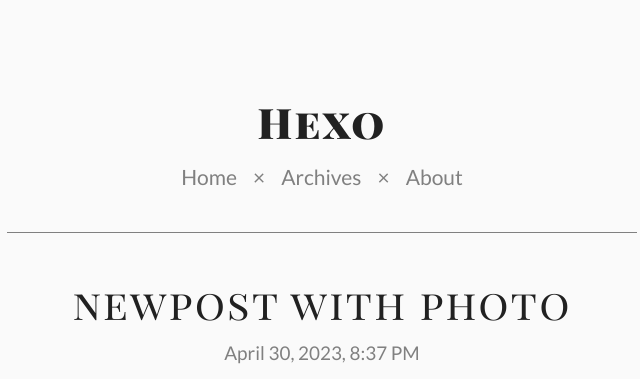
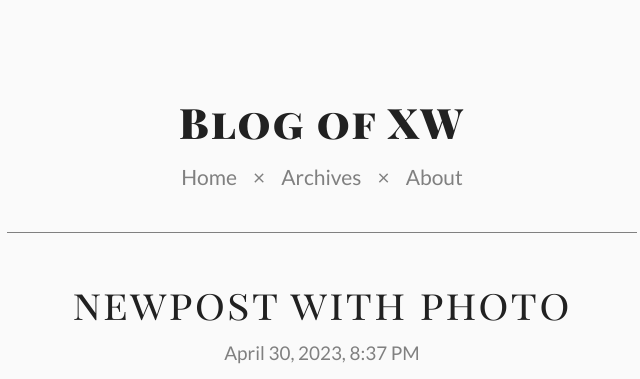
Before and after one commit to wxiang0110/wxiang0110.github.io, a plain HTML site: page index.html in a window 1280 px wide. Shown: the top 379 px of the page, without its empty margins (318-958 px from the left). Drawn offline with Linux system fonts and the light colour scheme.

Commit message:
Site updated: 2023-04-30 20:54:15

```diff
--- a/index.html
+++ b/index.html
@@ -3,7 +3,7 @@
 <head>
   <meta charset="utf-8">
 
-  <title>Hexo</title>
+  <title>Blog of XW</title>
   <meta name="viewport" content="width=device-width, initial-scale=1, maximum-scale=1">
 
 
@@ -16,9 +16,9 @@
 
 
   <meta property="og:type" content="website">
-<meta property="og:title" content="Hexo">
+<meta property="og:title" content="Blog of XW">
 <meta property="og:url" content="http://example.com/index.html">
-<meta property="og:site_name" content="Hexo">
+<meta property="og:site_name" content="Blog of XW">
 <meta property="og:locale" content="en_US">
 <meta property="article:author" content="John Doe">
 <meta name="twitter:card" content="summary"><meta name="generator" content="Hexo 6.3.0"></head>
@@ -27,7 +27,7 @@
   <div id="wrapper">
     <header id="header">
   <h1 id="title">
-    <a href="/">Hexo</a>
+    <a href="/">Blog of XW</a>
   </h1>
   <nav>
 
```
Also changed, not shown: 2023/04/29/SecondReject/index.html (+3 -3 lines), 2023/04/30/newpost-with-photo/index.html (+3 -3 lines), AboutMe/index.html (+3 -3 lines), archives/2023/04/index.html (+4 -4 lines), archives/2023/index.html (+4 -4 lines), archives/index.html (+4 -4 lines).
